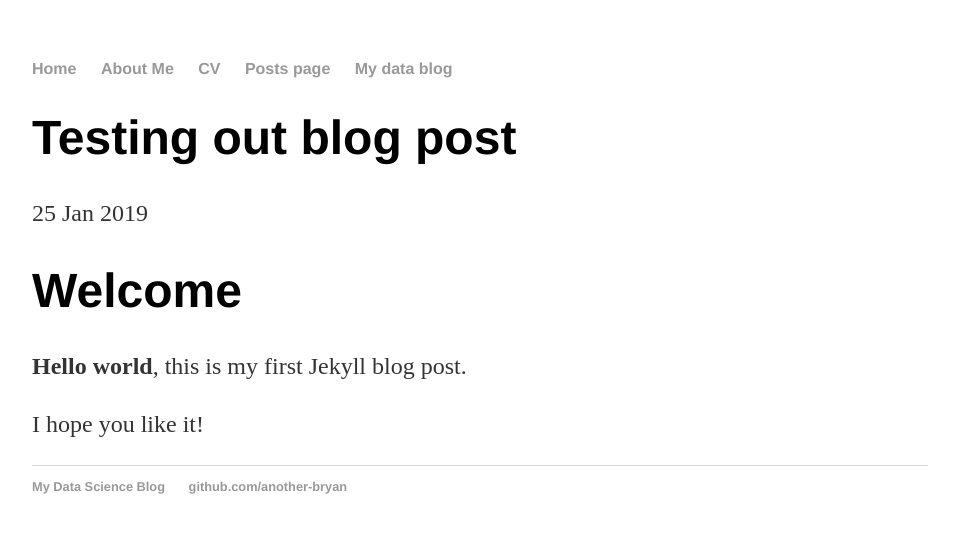
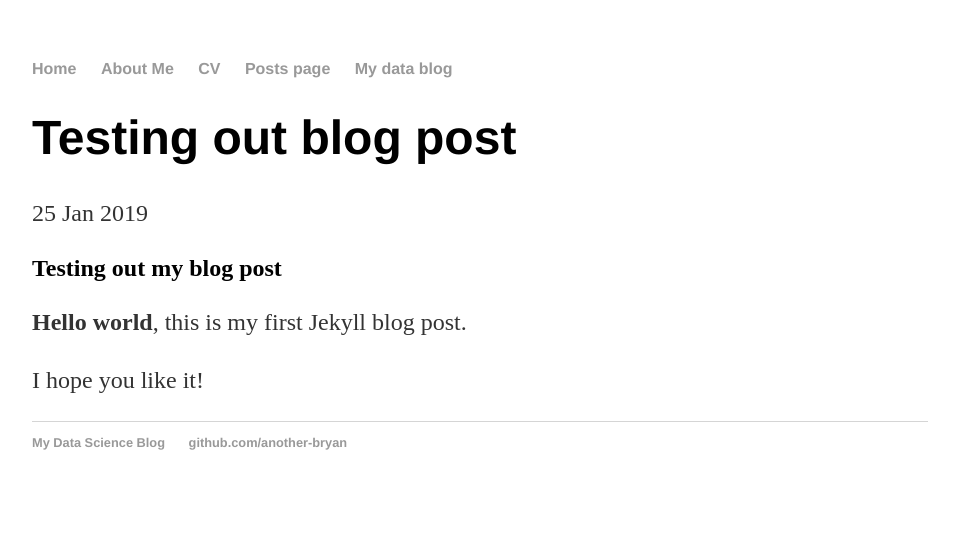
Before and after one commit to another-bryan/another-bryan.github.io, a Jekyll site: the page built from _posts/2019-01-25-testing-blog-post.md, in a window 1280 px wide. Shown: the top 533 px of the page, without its empty margins (160-1119 px from the left). Built offline with Jekyll 4.4.1, drawn with Linux system fonts in a browser that asks for light colours.

Commit message:
Update 2019-01-25-testing-blog-post.md

```diff
--- a/_posts/2019-01-25-testing-blog-post.md
+++ b/_posts/2019-01-25-testing-blog-post.md
@@ -4,7 +4,7 @@ title:  "Testing out blog post"
 date: 2019-01-25
 ---
 
-# Welcome
+## Testing out my blog post
 
 **Hello world**, this is my first Jekyll blog post.
 
```
